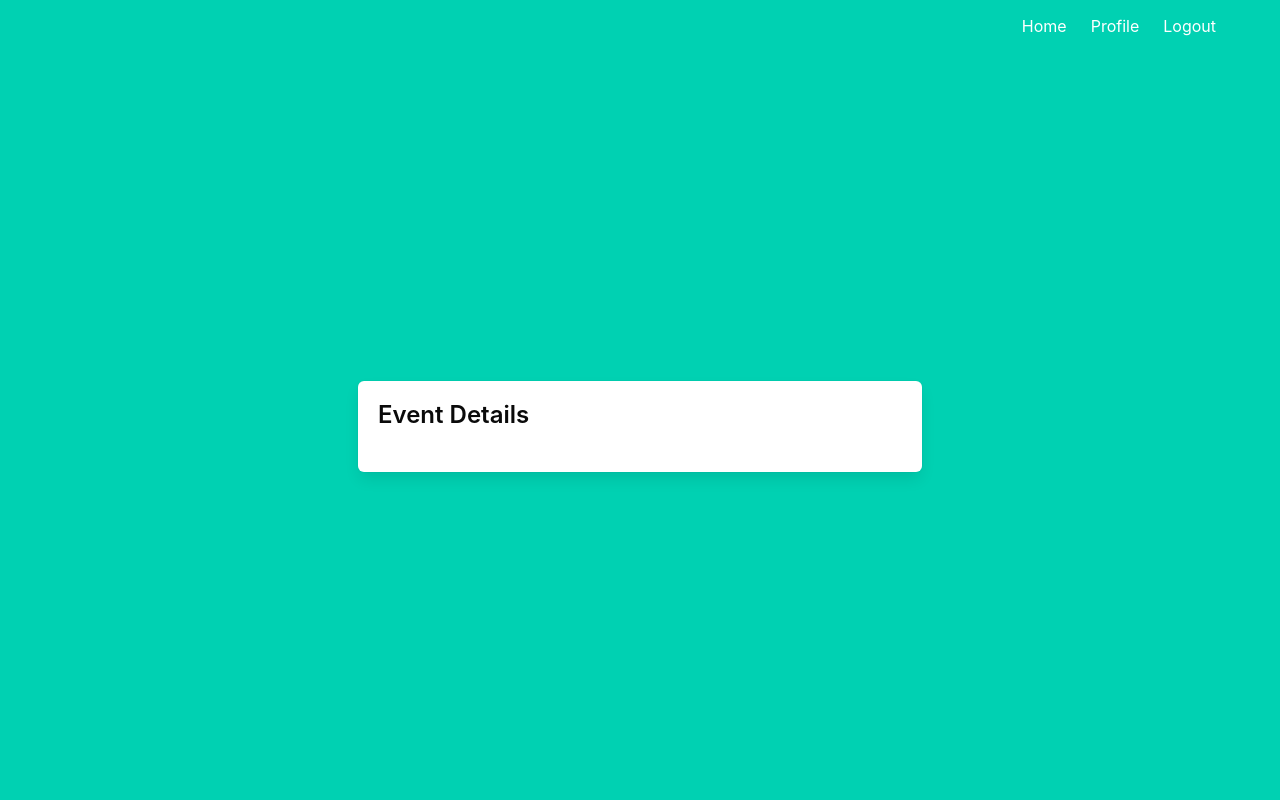
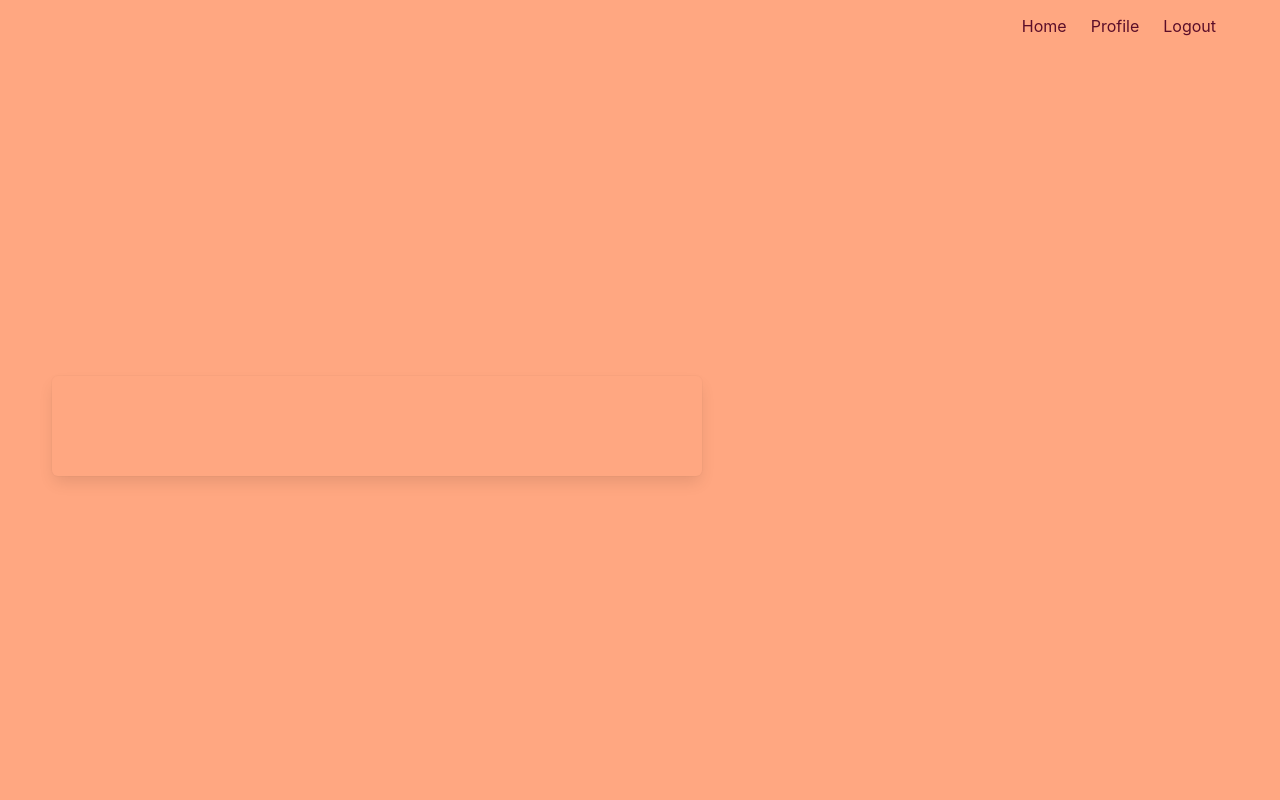
Before and after one commit to wbglaeser/ev-flask, a Flask app: page /event in a window 1280 px wide. Run offline with Flask 2, Linux system fonts and the light colour scheme; the visitor is signed in with stand-in values (Sample User, id 1); some libraries are stand-ins or nearby versions.

Commit message:
update front page to new colors

```diff
--- a/static/css/styles.css
+++ b/static/css/styles.css
@@ -1,3 +1,6 @@
+#name {display: none;}
+#name:target {  display: block; }
+
 #occasion {display: none;}
 #occasion:target {  display: block; }
 
@@ -22,3 +25,63 @@
   -ms-align-items: space-between;
   align-items: space-between;
 }
+
+.hero-body {
+  padding: 48px 30px 48px 30px;
+}
+
+.body-background {
+  background-color: #FFA781;
+}
+
+.main-font-color {
+  color: #5B0E29;
+}
+
+a.home-select:hover {
+  background-color: #FFA781;
+}
+
+.start-button {
+  background-color: #5B0E29;
+  color: #FFF;
+  border: solid 0px;
+}
+
+a.start-button:hover {
+  color: #3273dc;
+}
+
+#question-container {
+  justify-content: flex-start;
+}
+
+#question-box {
+  background-color: #FFA781;
+  padding: 50px;
+  min-width: 650px;
+}
+
+.question-field {
+  font-size: 54px !important;
+  text-align: left;
+  color: #5B0E29;
+}
+
+.next-button {
+  background-color: #5B0E29;
+  color: #FFF;
+  border: solid 0px;
+}
+
+a.next-button:hover {
+  color: #3273dc;
+}
+
+.question-input {
+  font-size: 42px !important;
+  text-align: left;
+  color: #5B0E29;
+  opacity: 40%;
+  padding: 20px 30px 20px 30px !important;
+}
--- a/templates/base.html
+++ b/templates/base.html
@@ -12,7 +12,7 @@
 </head>
 
 <body>
-    <section class="hero is-primary is-fullheight">
+    <section class="hero is-fullheight body-background">
 
         <div class="hero-head">
             <nav class="navbar">
@@ -20,24 +20,24 @@
 
                     <div id="navbarMenuHeroA" class="navbar-menu">
                         <div class="navbar-end">
-                            <a href="{{ url_for('main.index') }}" class="navbar-item">
+                            <a href="{{ url_for('main.index') }}" class="navbar-item main-font-color home-select">
                                 Home
                             </a>
                             {% if current_user.is_authenticated %}
-                            <a href="{{ url_for('main.profile') }}" class="navbar-item">
+                            <a href="{{ url_for('main.profile') }}" class="navbar-item main-font-color home-select">
                                 Profile
                             </a>
                             {% endif %}
                             {% if not current_user.is_authenticated %}
-                            <a href="{{ url_for('auth.login') }}" class="navbar-item">
+                            <a href="{{ url_for('auth.login') }}" class="navbar-item main-font-color home-select">
                                 Login
                             </a>
-                            <a href="{{ url_for('auth.signup') }}" class="navbar-item">
+                            <a href="{{ url_for('auth.signup') }}" class="navbar-item main-font-color home-select">
                                 Sign Up
                             </a>
                             {% endif %}
                             {% if current_user.is_authenticated %}
-                            <a href="{{ url_for('auth.logout') }}" class="navbar-item">
+                            <a href="{{ url_for('auth.logout') }}" class="navbar-item main-font-color home-select">
                                 Logout
                             </a>
                             {% endif %}
--- a/templates/event.html
+++ b/templates/event.html
@@ -1,29 +1,22 @@
 {% extends "base.html" %}
 
 {% block content %}
-<div class="columns is-centered">
-  <div class="column is-half">
+<div class="columns is-centered" id="question-container">
 
     <form method="POST" action="/event_overview">
 
-      <div class="box">
-        <h3 class="title is-4 has-text-black">
-          Event Details
-        </h3>
+      <div class="box" id="question-box">
 
-        <!-- Occasion -->
-        <div id="occasion">
+        <!-- Name -->
+        <div id="name">
           <div class="field is-vertical">
             <div class="field-label is-normal">
-              <label class="label">Occasion</label>
+              <label class="label question-field">What is your name?</label>
             </div>
             <div class="field-body">
               <div class="field">
-                <p class="control is-expanded has-icons-left">
-                  <input class="input" type="text" name="occasion" placeholder="What's the happy occasion?">
-                  <span class="icon is-small is-left">
-                    <i class="fas fa-user"></i>
-                  </span>
+                <p class="control is-expanded">
+                  <input class="input question-input" type="text" name="occasion" placeholder="Type in your name">
                 </p>
               </div>
             </div>
@@ -35,7 +28,37 @@
             <div class="field-body">
               <div class="field">
                 <div class="control">
-                  <a class="button is-info" href="#location">
+                  <a class="button next-button" href="#occasion">
+                    Next
+                  </a>
+                </div>
+              </div>
+            </div>
+          </div>
+        </div>
+
+        <!-- Occasion -->
+        <div id="occasion">
+          <div class="field is-vertical">
+            <div class="field-label is-normal">
+              <label class="label question-field">What is the occasion?</label>
+            </div>
+            <div class="field-body">
+              <div class="field">
+                <p class="control is-expanded">
+                  <input class="input question-input" type="text" name="occasion" placeholder="Type your occasion here">
+                </p>
+              </div>
+            </div>
+          </div>
+          <div class="field is-vertical">
+            <div class="field-label">
+              <!-- Left empty for spacing -->
+            </div>
+            <div class="field-body">
+              <div class="field">
+                <div class="control">
+                  <a class="button next-button" href="#location">
                     Next
                   </a>
                 </div>
@@ -190,6 +213,5 @@
 
       </div>
     </form>
-  </div>
 </div>
 {% endblock %}
```
Also changed, not shown: templates/index.html (+4 -4 lines).
